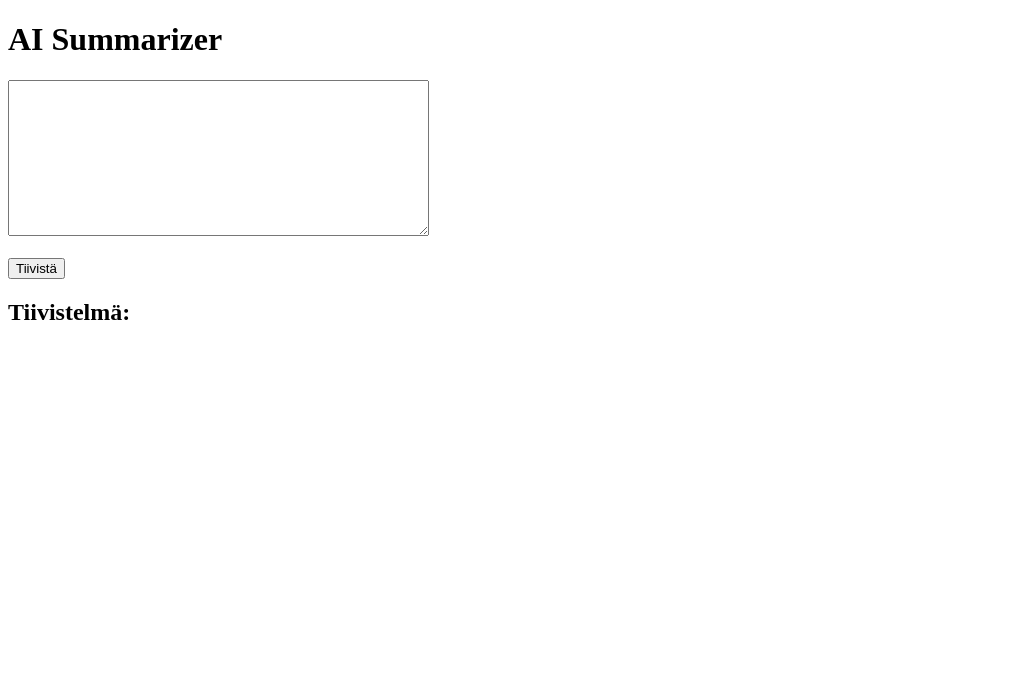
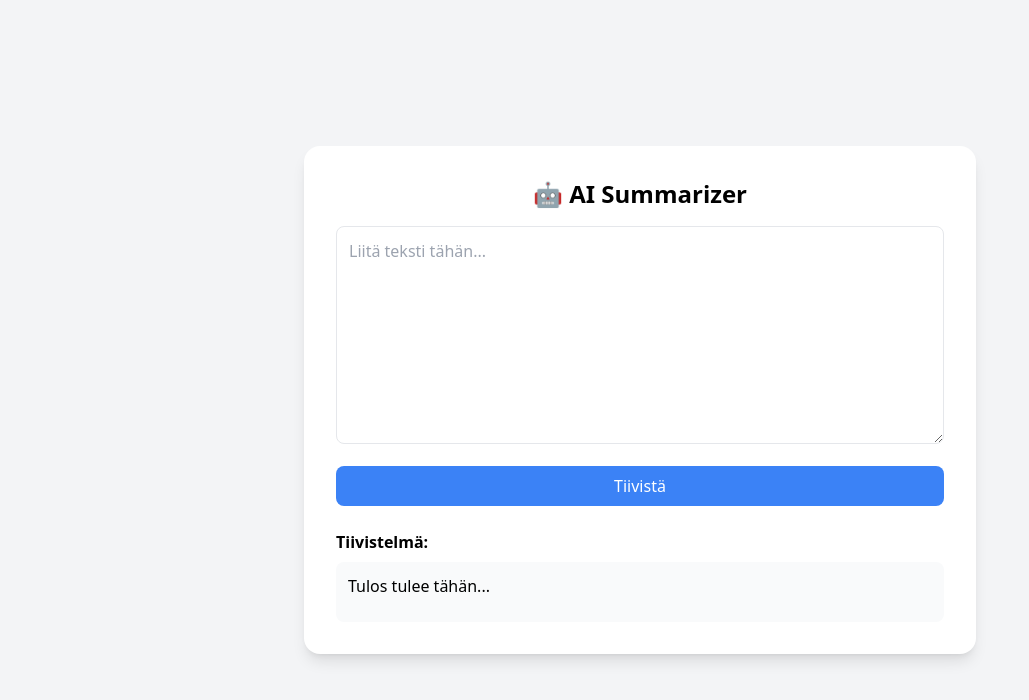
Before and after one commit to saloaaro/ai-summarizer, a website: page index.html in a window 1280 px wide. Shown: the whole page, without its empty margins (0-1029 px from the left). Drawn offline with nearby package versions, Linux system fonts and the light colour scheme.

Commit message:
Update index.html

```diff
--- a/index.html
+++ b/index.html
@@ -3,17 +3,44 @@
   <head>
     <meta charset="UTF-8" />
     <title>AI Summarizer</title>
+
+    <!-- Tailwind CDN -->
+    <script src="https://cdn.tailwindcss.com"></script>
+
+    <script>
+      tailwind.config = {
+        theme: {
+          extend: {},
+        },
+      };
+    </script>
   </head>
-  <body>
-    <h1>AI Summarizer</h1>
 
-    <textarea id="inputText" rows="10" cols="50"></textarea>
-    <br /><br />
+  <body class="bg-gray-100 flex items-center justify-center min-h-screen">
+    <div class="bg-white p-8 rounded-2xl shadow-lg w-full max-w-2xl">
+      <h1 class="text-2xl font-bold mb-4 text-center">🤖 AI Summarizer</h1>
 
-    <button onclick="summarize()">Tiivistä</button>
+      <textarea
+        id="inputText"
+        class="w-full p-3 border rounded-lg mb-4 focus:outline-none focus:ring-2 focus:ring-blue-500"
+        rows="8"
+        placeholder="Liitä teksti tähän..."
+      ></textarea>
 
-    <h2>Tiivistelmä:</h2>
-    <p id="output"></p>
+      <button
+        onclick="summarize()"
+        class="w-full bg-blue-500 text-white py-2 rounded-lg hover:bg-blue-600 transition"
+      >
+        Tiivistä
+      </button>
+
+      <div class="mt-6">
+        <h2 class="font-semibold mb-2">Tiivistelmä:</h2>
+        <p id="output" class="bg-gray-50 p-3 rounded-lg min-h-[60px]">
+          Tulos tulee tähän...
+        </p>
+      </div>
+    </div>
 
     <script src="script.js"></script>
   </body>
```
